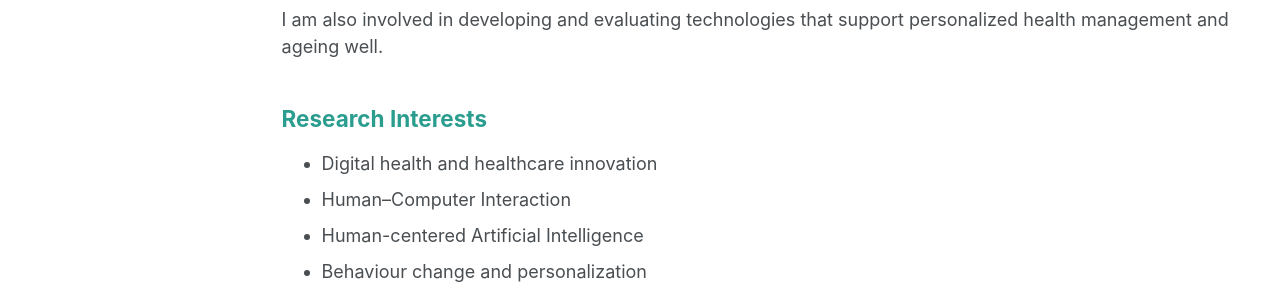
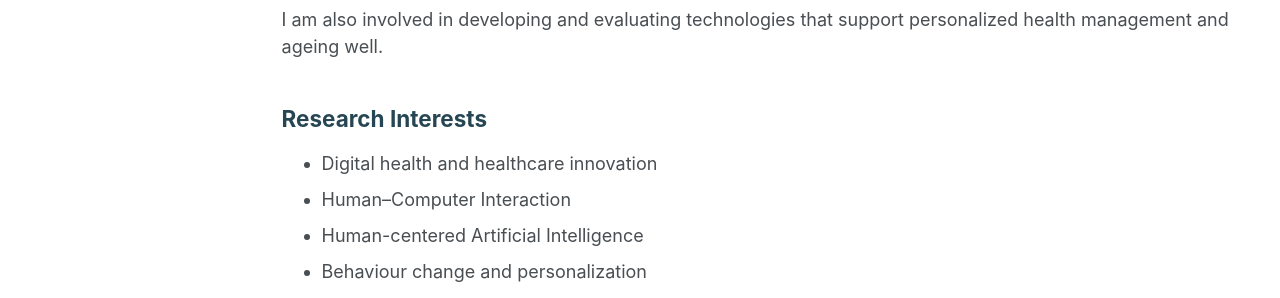
Before and after one commit to nikitasharma14/Portfolio, a Jekyll site: the page built from _pages/about.md, in a window 1280 px wide and 1400 px high, scrolled down 848 px. Shown: the part 638-936 px from the top of the window. Built offline with Jekyll 4.4.1, drawn with Linux system fonts in a browser that asks for light colours; a style sheet for code colours, icons or effects is not loaded.

Commit message:
Update _custom.scss

```diff
--- a/_sass/_custom.scss
+++ b/_sass/_custom.scss
@@ -80,20 +80,23 @@
   color: #264653 !important;
 }
 
+#academic-background {
+  color: #264653 !important;
+}
 
 #current-role {
-  color: #2A9D8F !important;
-}
-
-
-#academic-background {
-  color: #1B263B !important;
+  color: #264653 !important;
 }
 
 
 #research-interests {
-  color: #2A9D8F !important;
+  color: #264653 !important;
 }
+
+#collabrations {
+  color: #264653 !important;
+}
+
 
 
 /* ------------------------------------------
```
